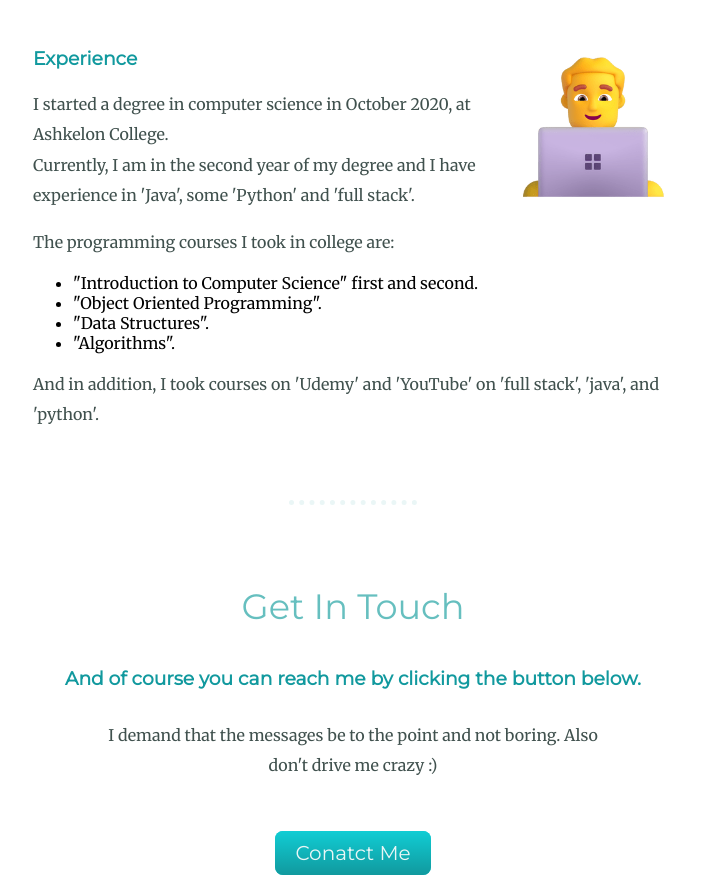
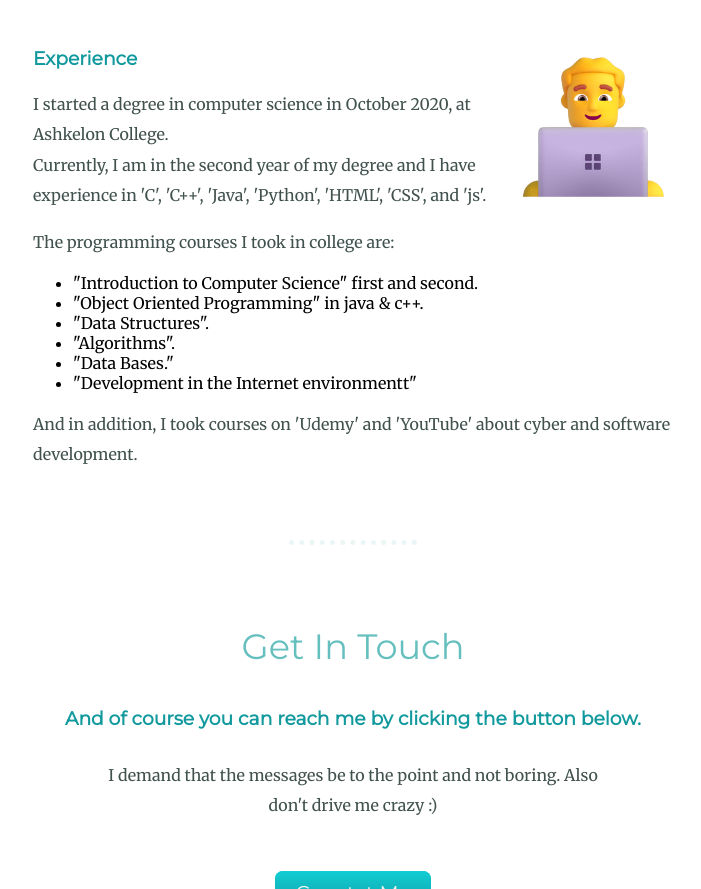
Before and after one commit to eliRub/My-profile-Website, a plain HTML site: page index.html in a window 1280 px wide. Shown: the part 1600-2489 px from the top of the page, without its empty margins (287-988 px from the left). Drawn offline with Linux system fonts and the light colour scheme.

Commit message:
Update index.html

```diff
--- a/index.html
+++ b/index.html
@@ -51,15 +51,17 @@
                 <img id="experience-img" class="" src="images/experience-img.png" alt="">
                 <h3>Experience</h3>
                 <p id="experience-descreption">I started a degree in computer science in October 2020, at Ashkelon College.<br>
-                    Currently, I am in the second year of my degree and I have experience in 'Java', some 'Python' and 'full stack'.</p>
+                    Currently, I am in the second year of my degree and I have experience in 'C', 'C++', 'Java', 'Python', 'HTML', 'CSS', and 'js'.</p>
                 <p>The programming courses I took in college are:</p>
                 <ul>
                     <li>"Introduction to Computer Science" first and second. </li>
-                    <li>"Object Oriented Programming". </li>
+                    <li>"Object Oriented Programming" in java & c++. </li>
                     <li>"Data Structures". </li>
                     <li>"Algorithms". </li>
+                    <li>"Data Bases."</li>
+                    <li>"Development in the Internet environmentt"</li>
                  </ul>
-                 <p>And in addition, I took courses on 'Udemy' and 'YouTube' on 'full stack', 'java', and 'python'.</p>
+                 <p>And in addition, I took courses on 'Udemy' and 'YouTube' about cyber and software development.</p>
             </div>
         </div>
         <hr>
```
